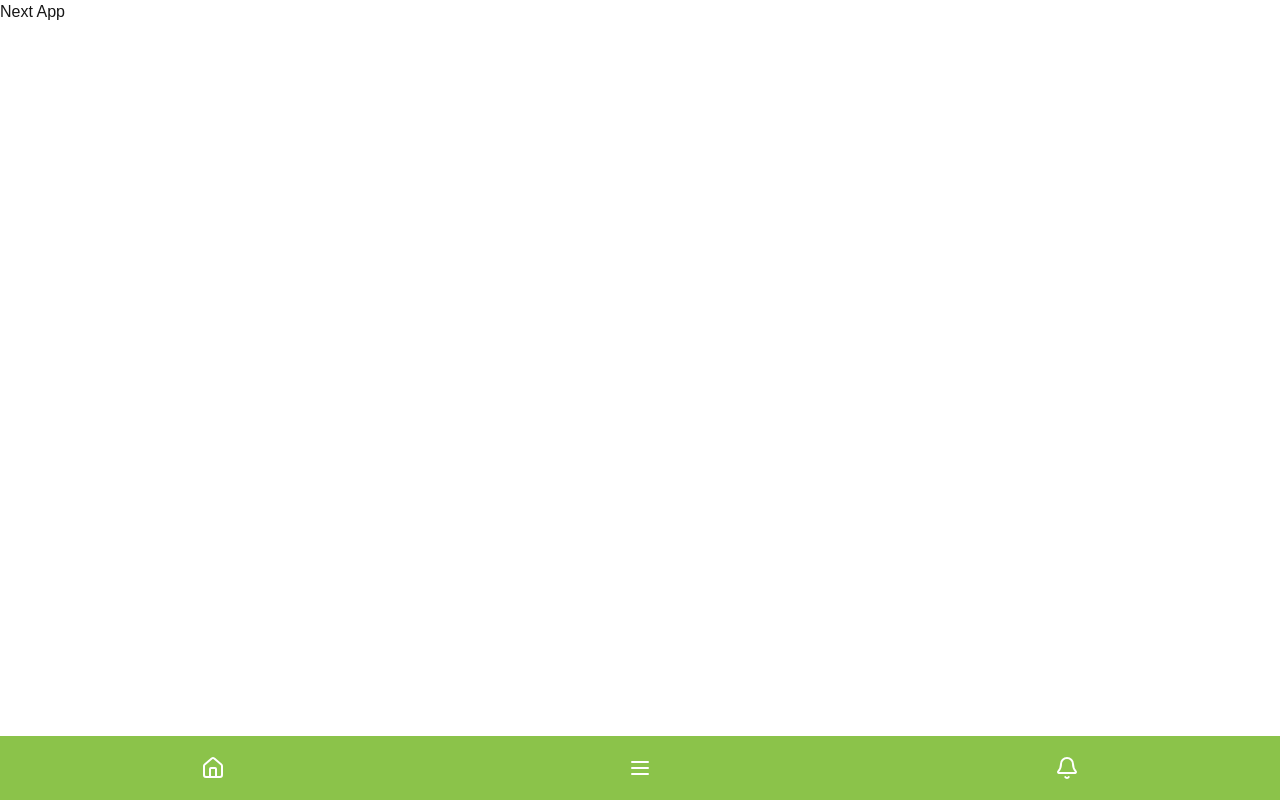
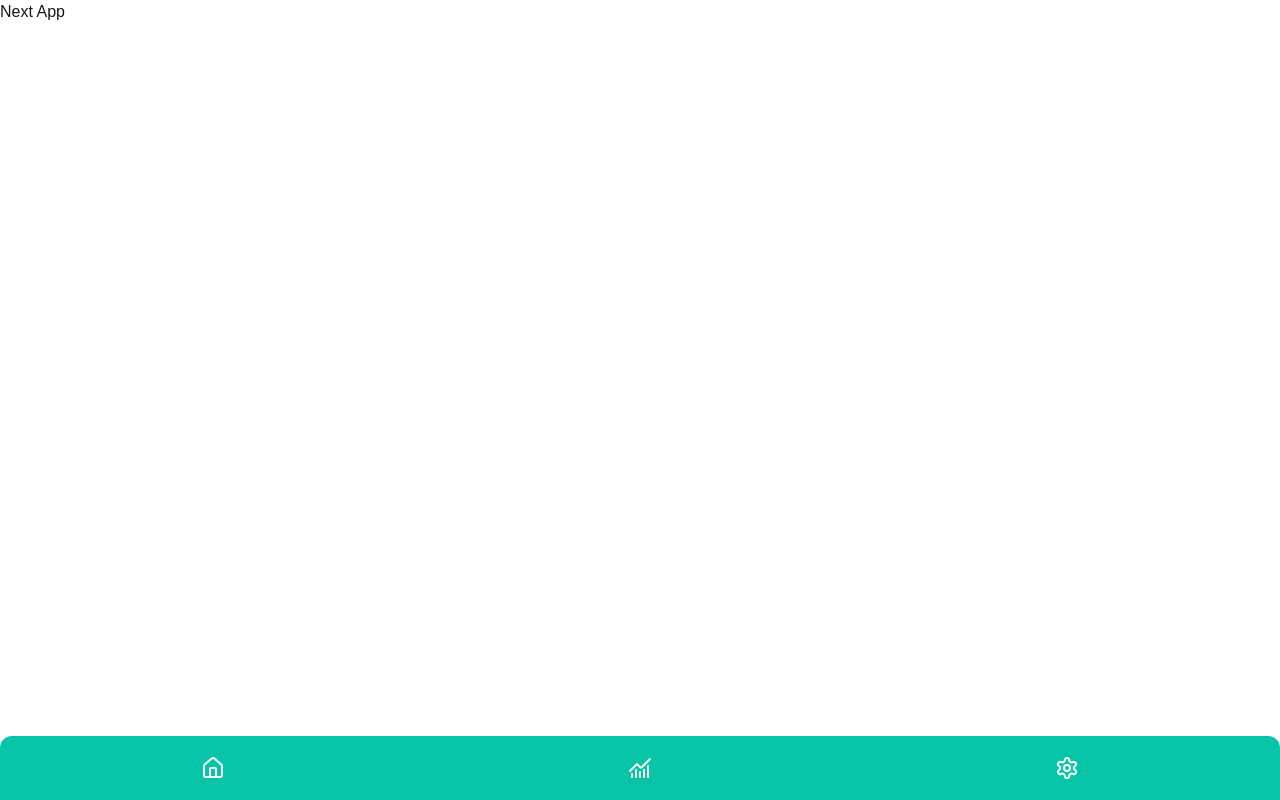
Before and after one commit to s1f102202538/engineer-guild-hackathon, a Next.js app in the folder packages/client/: page / in a window 1280 px wide. Built offline with nearby package versions, Linux system fonts and the light colour scheme.

Commit message:
navbarの修正

```diff
--- a/packages/client/app/components/Navbar.tsx
+++ b/packages/client/app/components/Navbar.tsx
@@ -1,25 +1,29 @@
-import { Home, Menu, Bell } from 'lucide-react';
+'use client';
+
+import { Home, ChartNoAxesCombined, Settings } from 'lucide-react';
 import Link from 'next/link';
 import React from 'react';
+import { usePathname } from 'next/navigation';
 
 const Navbar = () => {
+  const pathname = usePathname();
+
+  const linkClasses = (href: string) => {
+    const baseClasses = 'flex h-full w-full items-center justify-center hover:bg-green-700 active:bg-green-800';
+    return pathname === href ? `${baseClasses} bg-green-900` : baseClasses;
+  };
+
   return (
-    <nav className="fixed bottom-0 left-0 right-0 flex h-16 items-center justify-around bg-[#8BC34A] text-white">
-      <Link href="/" className="flex h-full w-full items-center justify-center hover:bg-[#7CB342] active:bg-[#689F38]">
+    <nav className="fixed bottom-0 left-0 right-0 flex h-16 items-center justify-around bg-green-500 text-white rounded-t-xl">
+      <Link href="/home" className={linkClasses('/home')}>
         <Home className="h-6 w-6" />
       </Link>
-      <button
-        className="flex h-full w-full items-center justify-center hover:bg-[#7CB342] active:bg-[#689F38]"
-        aria-label="Menu"
-      >
-        <Menu className="h-6 w-6" />
-      </button>
-      <button
-        className="flex h-full w-full items-center justify-center hover:bg-[#7CB342] active:bg-[#689F38]"
-        aria-label="Notifications"
-      >
-        <Bell className="h-6 w-6" />
-      </button>
+      <Link href="/report" className={linkClasses('/report')} aria-label="Menu">
+        <ChartNoAxesCombined className="h-6 w-6" />
+      </Link>
+      <Link href="/settings" className={linkClasses('/settings')} aria-label="Notifications">
+        <Settings className="h-6 w-6" />
+      </Link>
     </nav>
   );
 };
```
